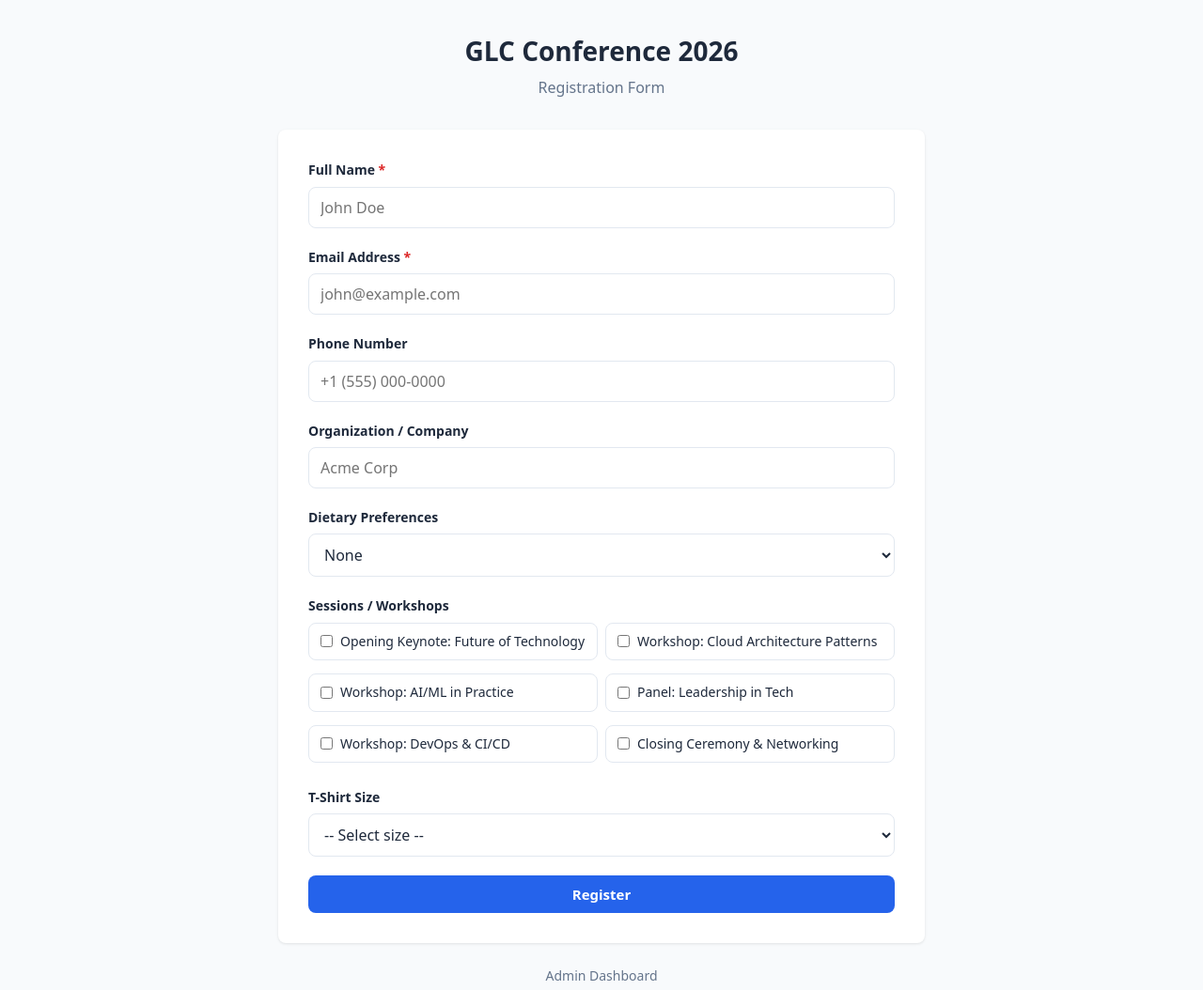
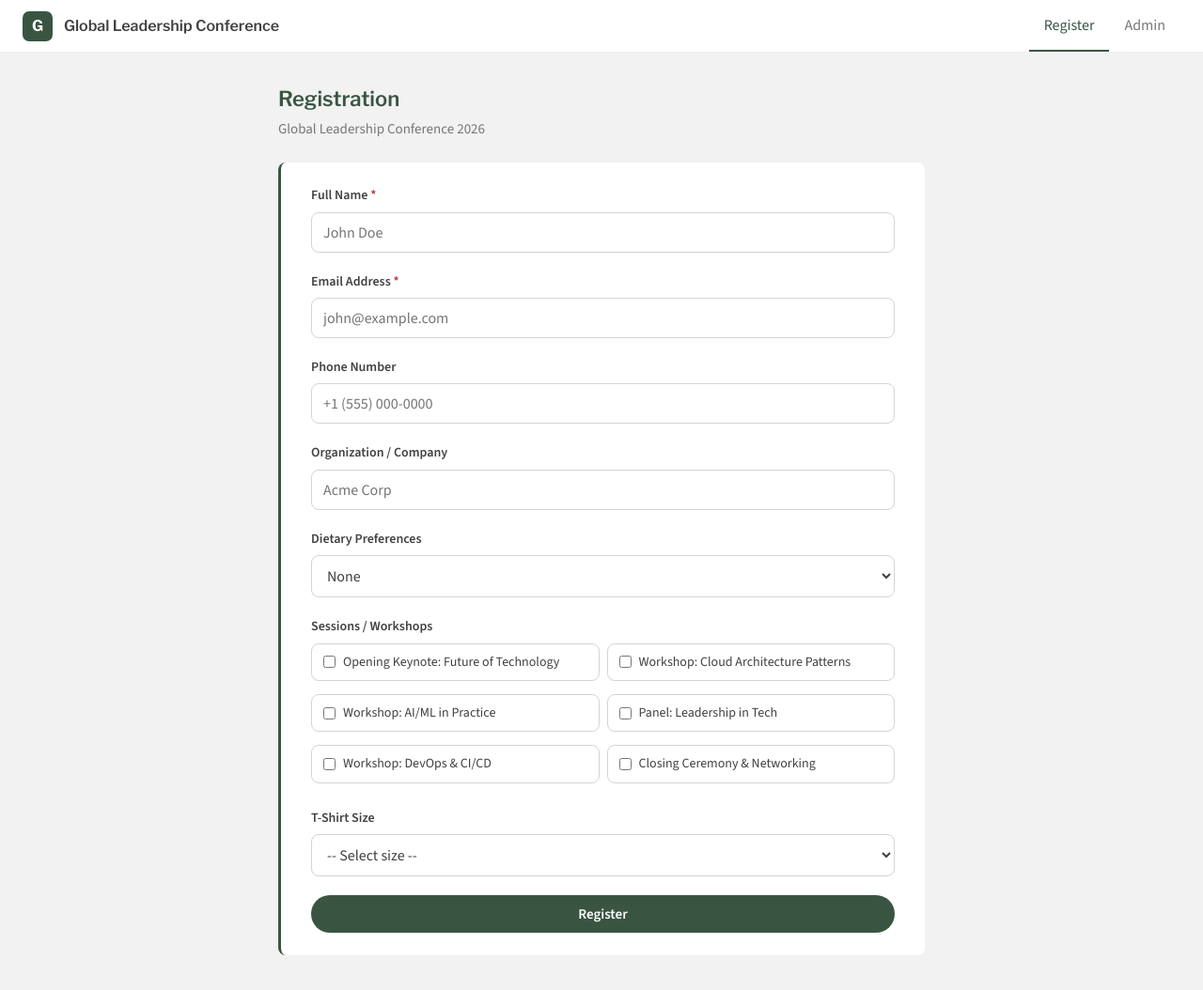
Before and after one commit to kkataila-netizen/GLC-Registration, a website: page public/index.html in a window 1280 px wide. Shown: the whole page at 94% size. Drawn offline with nearby package versions, Linux system fonts and the light colour scheme.

Commit message:
Redesign UI to match GLC2026 conference branding
- Switch color palette from blue to dark olive green (#395542)
- Add Google Fonts: Libre Franklin (headings) + Source Sans 3 (body)
- Add sticky top nav bar with logo, brand name, and active tab underline
- Update cards with green left border accent
- Use pill-shaped buttons (full border-radius)
- Match light gray background (#f2f2f2) from reference site
- Left-align page headers with green heading color

Co-Authored-By: Claude Opus 4.6 <noreply@anthropic.com>

```diff
--- a/public/css/style.css
+++ b/public/css/style.css
@@ -1,15 +1,18 @@
+@import url('https://fonts.googleapis.com/css2?family=Libre+Franklin:wght@400;600;700&family=Source+Sans+3:wght@400;500;600&display=swap');
+
 :root {
-  --primary: #2563eb;
-  --primary-hover: #1d4ed8;
-  --bg: #f8fafc;
+  --primary: #395542;
+  --primary-hover: #2d4435;
+  --primary-light: #eef4f0;
+  --bg: #f2f2f2;
   --card-bg: #ffffff;
-  --text: #1e293b;
-  --text-muted: #64748b;
-  --border: #e2e8f0;
-  --success: #16a34a;
-  --success-bg: #f0fdf4;
-  --error: #dc2626;
-  --error-bg: #fef2f2;
+  --text: #414141;
+  --text-muted: #767676;
+  --border: #d4d4d4;
+  --success: #395542;
+  --success-bg: #eef4f0;
+  --error: #c53030;
+  --error-bg: #fff5f5;
   --radius: 8px;
 }
 
@@ -22,14 +25,88 @@
 }
 
 body {
-  font-family: system-ui, -apple-system, sans-serif;
+  font-family: 'Source Sans 3', Arial, sans-serif;
   background: var(--bg);
   color: var(--text);
   line-height: 1.6;
   min-height: 100vh;
+  padding-top: 56px;
 }
 
-/* Layout */
+/* ========== Top Navigation Bar ========== */
+.top-nav {
+  position: fixed;
+  top: 0;
+  left: 0;
+  right: 0;
+  height: 56px;
+  background: var(--card-bg);
+  display: flex;
+  align-items: center;
+  justify-content: space-between;
+  padding: 0 1.5rem;
+  z-index: 100;
+  border-bottom: 1px solid rgba(0, 0, 0, 0.06);
+}
+
+.top-nav__brand {
+  display: flex;
+  align-items: center;
+  gap: 0.75rem;
+  text-decoration: none;
+  color: var(--text);
+}
+
+.top-nav__logo {
+  width: 32px;
+  height: 32px;
+  background: var(--primary);
+  color: #fff;
+  border-radius: 7px;
+  display: flex;
+  align-items: center;
+  justify-content: center;
+  font-family: 'Libre Franklin', Arial, sans-serif;
+  font-weight: 700;
+  font-size: 16px;
+}
+
+.top-nav__title {
+  font-family: 'Libre Franklin', Arial, sans-serif;
+  font-weight: 600;
+  font-size: 1rem;
+}
+
+.top-nav__links {
+  display: flex;
+  gap: 0;
+  list-style: none;
+  height: 100%;
+}
+
+.top-nav__links a {
+  display: flex;
+  align-items: center;
+  height: 100%;
+  padding: 0 1rem;
+  color: var(--text-muted);
+  text-decoration: none;
+  font-size: 1rem;
+  font-weight: 400;
+  border-bottom: 2px solid transparent;
+  transition: color 0.15s, border-color 0.15s;
+}
+
+.top-nav__links a:hover {
+  color: var(--text);
+}
+
+.top-nav__links a.active {
+  color: var(--primary);
+  border-bottom-color: var(--primary);
+}
+
+/* ========== Layout ========== */
 .container {
   max-width: 720px;
   margin: 0 auto;
@@ -40,21 +117,23 @@ body {
   max-width: 1100px;
 }
 
-/* Header */
+/* ========== Page Header ========== */
 .page-header {
-  text-align: center;
-  margin-bottom: 2rem;
+  text-align: left;
+  margin-bottom: 1.5rem;
 }
 
 .page-header h1 {
-  font-size: 1.75rem;
-  font-weight: 700;
-  margin-bottom: 0.25rem;
+  font-family: 'Libre Franklin', Arial, sans-serif;
+  font-size: 1.375rem;
+  font-weight: 600;
+  color: var(--primary);
+  margin-bottom: 0.125rem;
 }
 
 .page-header p {
   color: var(--text-muted);
-  font-size: 1rem;
+  font-size: 0.9375rem;
 }
 
 .page-header a {
@@ -66,15 +145,15 @@ body {
   text-decoration: underline;
 }
 
-/* Card */
+/* ========== Card ========== */
 .card {
   background: var(--card-bg);
   border-radius: var(--radius);
-  box-shadow: 0 1px 3px rgba(0, 0, 0, 0.1);
-  padding: 2rem;
+  border-left: 3px solid var(--primary);
+  padding: 1.5rem 2rem;
 }
 
-/* Form */
+/* ========== Form ========== */
 .form-group {
   margin-bottom: 1.25rem;
 }
@@ -84,6 +163,7 @@ body {
   font-weight: 600;
   margin-bottom: 0.375rem;
   font-size: 0.875rem;
+  color: var(--text);
 }
 
 .form-group .required::after {
@@ -110,7 +190,7 @@ body {
 .form-group select:focus {
   outline: none;
   border-color: var(--primary);
-  box-shadow: 0 0 0 3px rgba(37, 99, 235, 0.15);
+  box-shadow: 0 0 0 3px rgba(57, 85, 66, 0.15);
 }
 
 .form-group--error input,
@@ -125,7 +205,7 @@ body {
   margin-top: 0.25rem;
 }
 
-/* Checkbox group */
+/* ========== Checkbox Group ========== */
 .checkbox-group {
   display: flex;
   flex-wrap: wrap;
@@ -149,7 +229,7 @@ body {
 
 .checkbox-group label:hover {
   border-color: var(--primary);
-  background: rgba(37, 99, 235, 0.04);
+  background: var(--primary-light);
 }
 
 .checkbox-group input[type="checkbox"]:checked + span {
@@ -164,17 +244,17 @@ body {
 
 .checkbox-group label:has(input:checked) {
   border-color: var(--primary);
-  background: rgba(37, 99, 235, 0.04);
+  background: var(--primary-light);
 }
 
-/* Buttons */
+/* ========== Buttons ========== */
 .btn {
   display: inline-flex;
   align-items: center;
   justify-content: center;
   padding: 0.625rem 1.25rem;
   border: none;
-  border-radius: var(--radius);
+  border-radius: 9999px;
   cursor: pointer;
   font-size: 0.9375rem;
   font-weight: 600;
@@ -200,18 +280,18 @@ body {
 .btn-secondary {
   background: transparent;
   color: var(--primary);
-  border: 1px solid var(--primary);
+  border: 1.33px solid var(--primary);
 }
 
 .btn-secondary:hover:not(:disabled) {
-  background: rgba(37, 99, 235, 0.06);
+  background: var(--primary-light);
 }
 
 .btn-block {
   width: 100%;
 }
 
-/* Messages */
+/* ========== Messages ========== */
 .message {
   padding: 0.875rem 1rem;
   border-radius: var(--radius);
@@ -222,7 +302,7 @@ body {
 .message--success {
   background: var(--success-bg);
   color: var(--success);
-  border: 1px solid #bbf7d0;
+  border: 1px solid #c6e0cc;
 }
 
 .message--error {
@@ -231,7 +311,7 @@ body {
   border: 1px solid #fecaca;
 }
 
-/* Admin toolbar */
+/* ========== Admin Toolbar ========== */
 .toolbar {
   display: flex;
   gap: 0.75rem;
@@ -245,29 +325,39 @@ body {
   min-width: 200px;
   padding: 0.625rem 0.75rem;
   border: 1px solid var(--border);
-  border-radius: var(--radius);
+  border-radius: 9999px;
   font-size: 0.9375rem;
   font-family: inherit;
   color: var(--text);
+  background: var(--card-bg);
 }
 
 .toolbar input[type="text"]:focus {
   outline: none;
   border-color: var(--primary);
-  box-shadow: 0 0 0 3px rgba(37, 99, 235, 0.15);
+  box-shadow: 0 0 0 3px rgba(57, 85, 66, 0.15);
 }
 
 .badge {
-  padding: 0.375rem 0.75rem;
-  background: var(--bg);
-  border-radius: 999px;
-  font-size: 0.8125rem;
+  padding: 2px 8px;
+  background: var(--primary);
+  color: #fff;
+  border-radius: 9999px;
+  font-size: 0.6875rem;
   font-weight: 600;
-  color: var(--text-muted);
   white-space: nowrap;
+  text-transform: uppercase;
 }
 
-/* Table */
+.badge--count {
+  background: var(--bg);
+  color: var(--text-muted);
+  font-size: 0.8125rem;
+  padding: 0.375rem 0.75rem;
+  text-transform: none;
+}
+
+/* ========== Table ========== */
 .table-wrapper {
   overflow-x: auto;
 }
@@ -282,9 +372,9 @@ th {
   font-weight: 600;
   text-align: left;
   padding: 0.75rem;
-  font-size: 0.8125rem;
+  font-size: 0.75rem;
   text-transform: uppercase;
-  letter-spacing: 0.025em;
+  letter-spacing: 0.04em;
   color: var(--text-muted);
   white-space: nowrap;
 }
@@ -297,10 +387,10 @@ td {
 }
 
 tr:hover td {
-  background: rgba(37, 99, 235, 0.02);
+  background: var(--primary-light);
 }
 
-/* Empty state */
+/* ========== Empty State ========== */
 .empty-state {
   text-align: center;
   color: var(--text-muted);
@@ -308,7 +398,7 @@ tr:hover td {
   font-size: 0.9375rem;
 }
 
-/* Footer link */
+/* ========== Footer Link ========== */
 .admin-link {
   text-align: center;
   margin-top: 1.5rem;
@@ -325,7 +415,7 @@ tr:hover td {
   text-decoration: underline;
 }
 
-/* Responsive */
+/* ========== Responsive ========== */
 @media (max-width: 640px) {
   .container {
     padding: 1rem 0.75rem;
@@ -336,7 +426,7 @@ tr:hover td {
   }
 
   .page-header h1 {
-    font-size: 1.375rem;
+    font-size: 1.25rem;
   }
 
   .checkbox-group label {
@@ -357,4 +447,17 @@ tr:hover td {
     padding: 0.5rem;
     font-size: 0.8125rem;
   }
+
+  .top-nav {
+    padding: 0 0.75rem;
+  }
+
+  .top-nav__title {
+    font-size: 0.875rem;
+  }
+
+  .top-nav__links a {
+    padding: 0 0.625rem;
+    font-size: 0.875rem;
+  }
 }
--- a/public/index.html
+++ b/public/index.html
@@ -7,10 +7,21 @@
   <link rel="stylesheet" href="/css/style.css">
 </head>
 <body>
+  <nav class="top-nav">
+    <a href="/" class="top-nav__brand">
+      <div class="top-nav__logo">G</div>
+      <span class="top-nav__title">Global Leadership Conference</span>
+    </a>
+    <ul class="top-nav__links">
+      <li><a href="/" class="active">Register</a></li>
+      <li><a href="/admin.html">Admin</a></li>
+    </ul>
+  </nav>
+
   <div class="container">
     <header class="page-header">
-      <h1>GLC Conference 2026</h1>
-      <p>Registration Form</p>
+      <h1>Registration</h1>
+      <p>Global Leadership Conference 2026</p>
     </header>
 
     <div class="card">
@@ -96,10 +107,6 @@
 
       <div id="formMessage" class="message" hidden></div>
     </div>
-
-    <p class="admin-link">
-      <a href="/admin.html">Admin Dashboard</a>
-    </p>
   </div>
 
   <script src="/js/register.js"></script>
```
Also changed, not shown: public/admin.html (+13 -2 lines).
